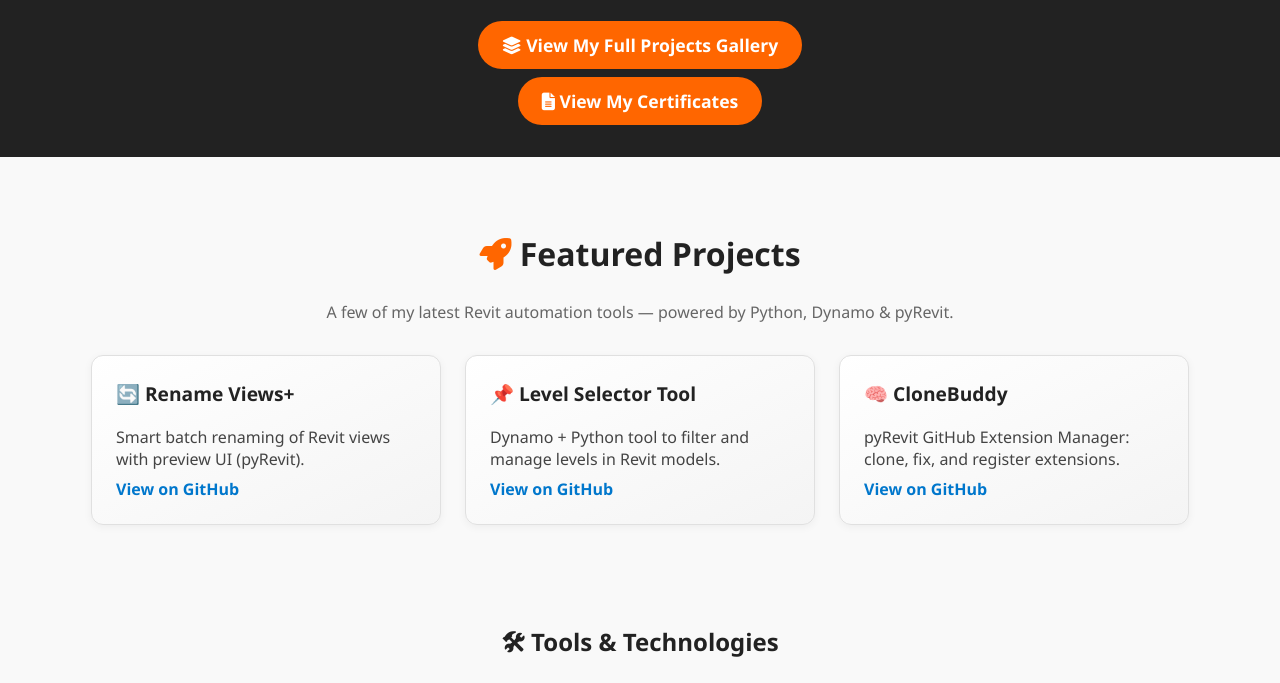
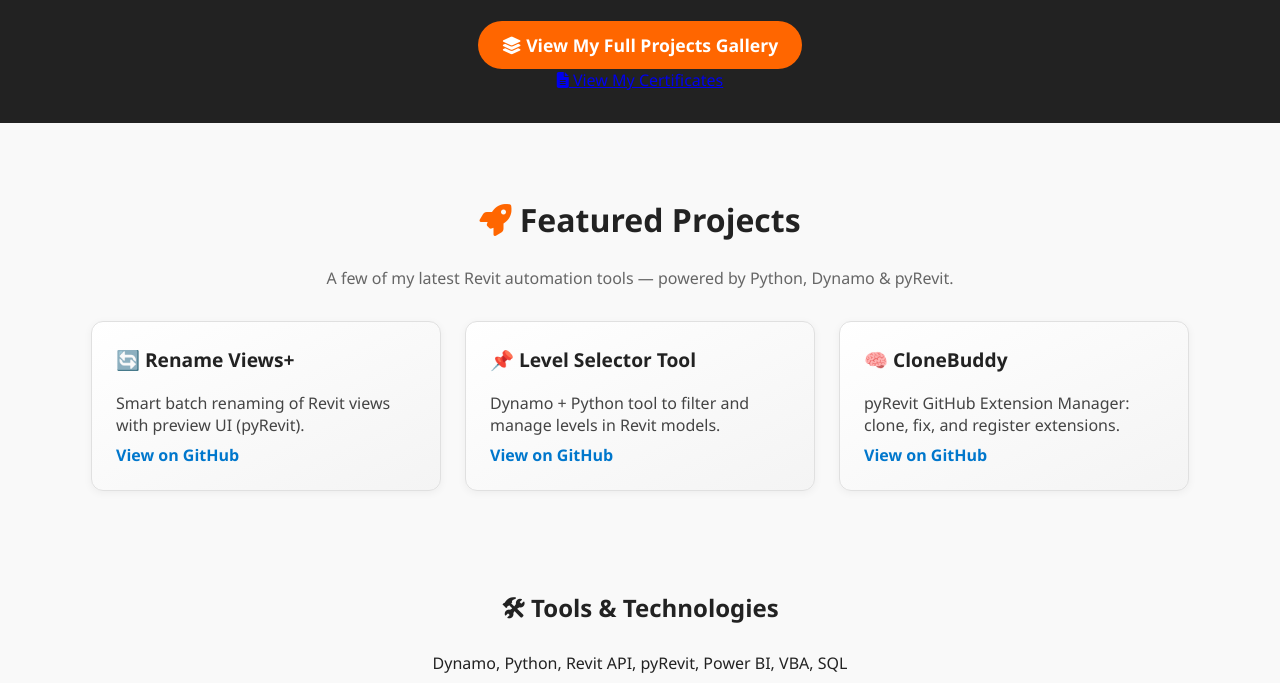
Before and after one commit to HaniTartour/HaniTartour.github.io, a plain HTML site: page index.html in a window 1280 px wide. Shown: the part 112-795 px from the top of the page. Drawn offline with Linux system fonts and the light colour scheme.

Commit message:
new updates

```diff
--- a/index.html
+++ b/index.html
@@ -141,7 +141,7 @@
       </a>
     </div>
 
-	<div class="projects-link">
+	<div class="certificates-link">
 	  <a href="certificates.html">
 		<i class="fas fa-file-alt"></i> View My Certificates
 	  </a>
```
Also changed, not shown: 2 other files.
